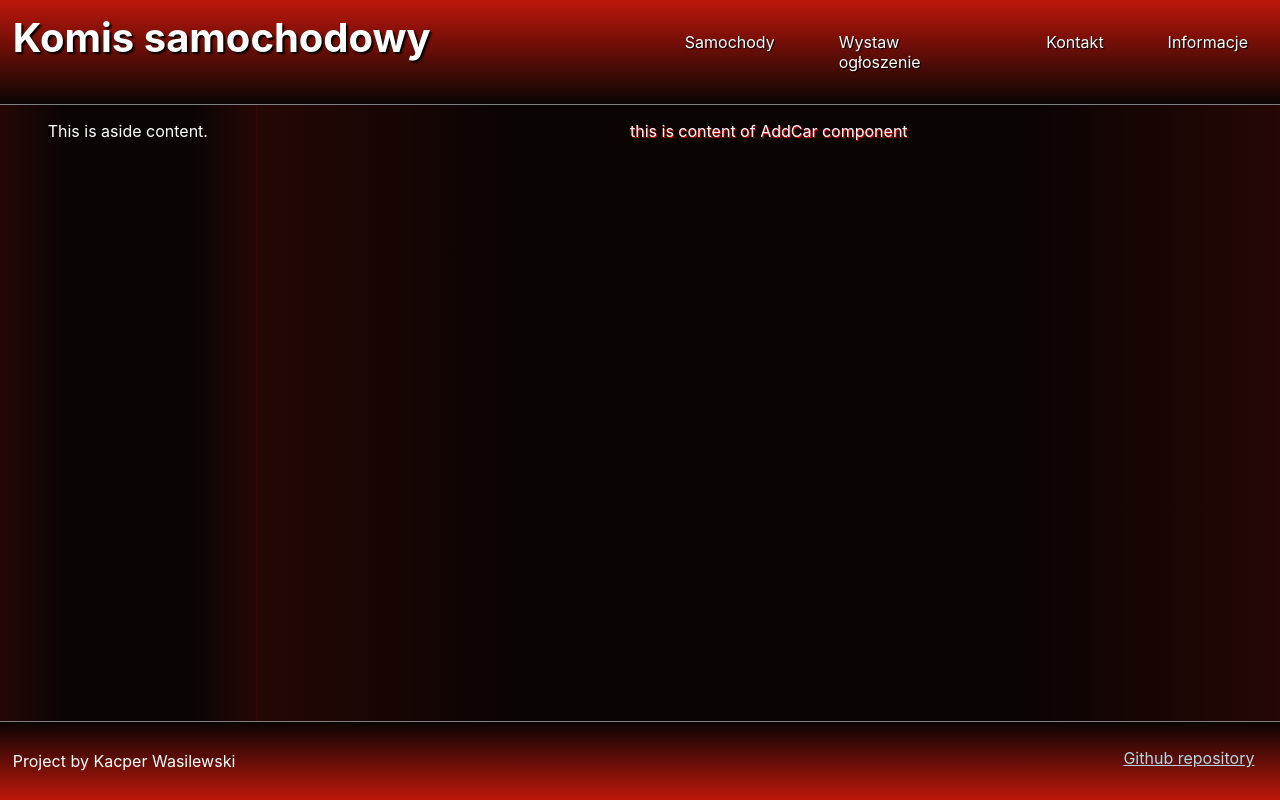
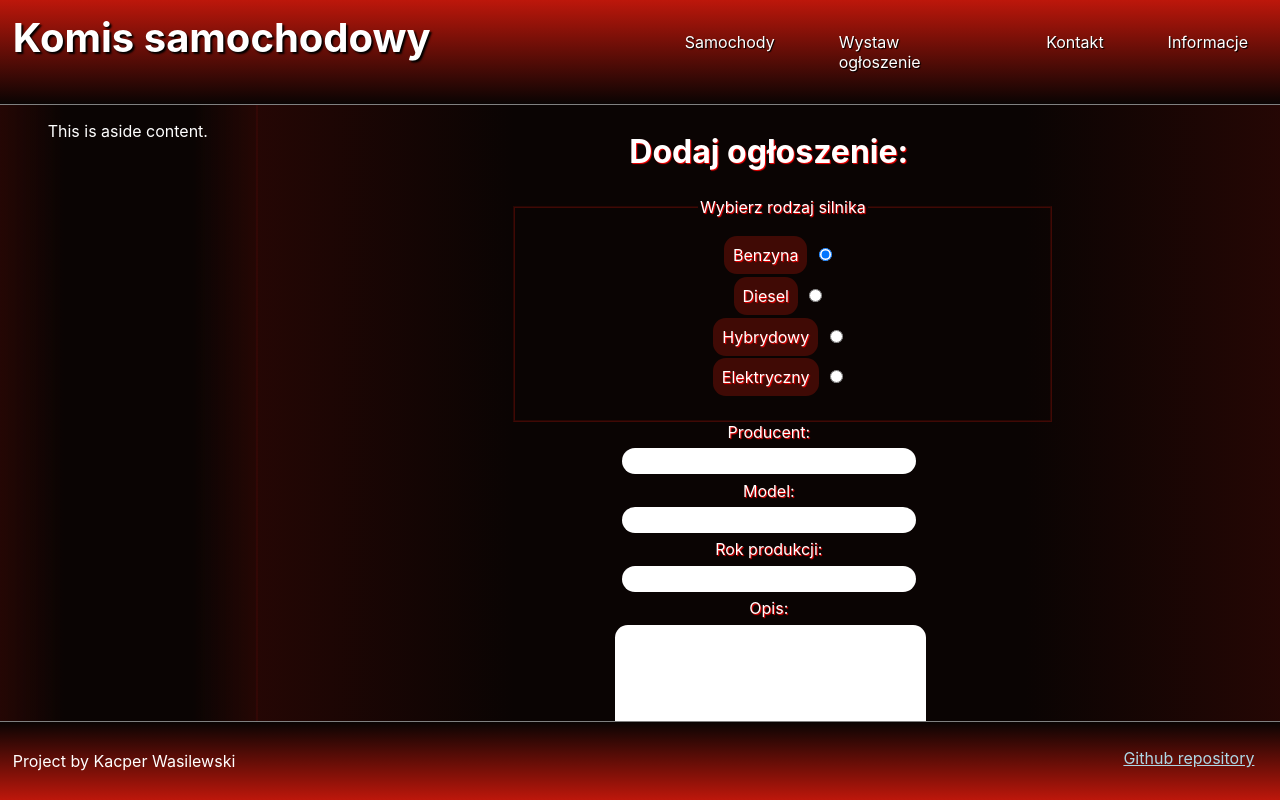
Before and after one commit to KacperW57/Komis-samochodowy, a React (Create React App) app: page /addCar in a window 1280 px wide. Shown: the top 800 px of the page. Built offline with nearby package versions, Linux system fonts and the light colour scheme.

Commit message:
added addCar functionality

```diff
--- a/src/App.css
+++ b/src/App.css
@@ -154,7 +154,7 @@ header nav a:active {
   text-shadow: 1px 1px 1px black;
   color: white;
   text-decoration: none;
-  background-color: rgba(162, 189, 11, 0.5);
+  background-color: rgba(11, 255, 235, 0.555);
   border-radius: 5vw;
 }
 
@@ -241,7 +241,7 @@ header nav a:active {
   text-shadow: 1px 1px 1px black;
   color: white;
   text-decoration: none;
-  background-color: rgba(162, 189, 11, 0.5);
+  background-color: rgba(11, 255, 235, 0.555);
   border-radius: 5vw;
 }
 
@@ -263,6 +263,118 @@ header nav a:active {
   text-shadow: 1px 1px 1px red;
 }
 
+fieldset {
+  border-color: rgba(189, 23, 11, 0.3);
+  width: 50%;
+  margin-left: 25%;
+}
+
+fieldset li {
+  list-style-type: none;
+  padding: 0.5vw;
+  border-radius: 5px;
+  width: 60%;
+  margin: 1vh;
+  margin-left: 13%;
+}
+
+fieldset li input {
+  background-color: rgba(189, 23, 11, 0.3);
+}
+
+fieldset li label {
+  appearance: none;
+  background-color: rgba(189, 23, 11, 0.3);
+  padding: 0.7vw;
+  margin: 0.5vw;
+  border-radius: 1vw;
+}
+
+fieldset li label:hover {
+  background-color: rgba(189, 23, 11, 0.7);
+}
+
+fieldset li label:active {
+  background-color: rgba(189, 23, 11, 0.9);
+}
+
+.inputs {
+  display: block;
+}
+.producer {
+  width: 30%;
+  margin-left: 35%;
+  display: flex;
+  flex-flow: column wrap;
+}
+.producer input {
+  border: none;
+  background-color: white;
+  margin: 0.5vw;
+  border-radius: 5vw;
+  height: 3vh;
+}
+
+.model {
+  width: 30%;
+  margin-left: 35%;
+  display: flex;
+  flex-flow: column wrap;
+}
+
+.model input {
+  border: none;
+  background-color: white;
+  margin: 0.5vw;
+  border-radius: 5vw;
+  height: 3vh;
+}
+
+.year {
+  width: 30%;
+  margin-left: 35%;
+  display: flex;
+  flex-flow: column wrap;
+}
+
+.year input {
+  border: none;
+  background-color: white;
+  margin: 0.5vw;
+  border-radius: 5vw;
+  height: 3vh;
+}
+
+.description {
+  display: flex;
+  flex-flow: column wrap;
+}
+.description textarea {
+  border: none;
+  background-color: white;
+  margin: 0.5vw;
+  border-radius: 1vw;
+  width: 30%;
+  margin-left: 35%;
+  height: 9vw;
+}
+
+form button {
+  padding: 1vw;
+  background-color: rgba(189, 23, 11, 0.6);
+  color: white;
+  border-radius: 20px;
+  margin-bottom: 20vh;
+  text-shadow: 1px 1px 1px red;
+}
+
+form button:hover {
+  box-shadow: inset 2px 2px 2px white, inset -2px -2px 2px black;
+}
+
+form button:active {
+  box-shadow: inset 2px 2px 2px black, inset -2px -2px 2px white;
+}
 /* Contact component styling */
 
 .contactContainer {
--- a/src/components/AddCar.js
+++ b/src/components/AddCar.js
@@ -1,10 +1,153 @@
-import React from "react";
+import React, { useState } from "react";
 import "../App.css";
+import { useDispatch } from "react-redux";
+import { nanoid } from "@reduxjs/toolkit";
+import { addCar } from "../features/cars/carsSlice";
 
 export default function AddCar() {
+  const [engine, setEngine] = useState("Benzyna");
+  const [producer, setProducer] = useState("");
+  const [model, setModel] = useState("");
+  const [year, setYear] = useState("");
+  const [description, setDescription] = useState("");
+
+  const dispatch = useDispatch();
+
+  function handleSubmit(e) {
+    e.preventDefault();
+    const nanoId = nanoid();
+    dispatch(
+      addCar({
+        id: `${nanoId}`,
+        engine_type: `${engine}`,
+        producer: `${producer}`,
+        model: `${model}`,
+        year: `${year}`,
+        description: `${description}`,
+      })
+    );
+
+    setProducer("");
+    setModel("");
+    setYear("");
+    setDescription("");
+  }
+
   return (
     <div className="addCarContainer">
-      <p>this is content of AddCar component</p>
+      <h2>Dodaj ogłoszenie:</h2>
+      <form onSubmit={handleSubmit}>
+        <fieldset>
+          <legend>Wybierz rodzaj silnika</legend>
+          <ul>
+            <li>
+              <label htmlFor="Benzyna">Benzyna</label>
+              <input
+                type="radio"
+                defaultChecked
+                aria-checked
+                name="engine_type"
+                id="Benzyna"
+                value="Benzyna"
+                onClick={() => setEngine("Benzyna")}
+              />
+            </li>
+            <li>
+              <label htmlFor="Diesel">Diesel</label>
+              <input
+                type="radio"
+                name="engine_type"
+                id="Diesel"
+                value="Diesel"
+                onClick={() => setEngine("Diesel")}
+              />
+            </li>
+            <li>
+              <label htmlFor="Hybrydowy">Hybrydowy</label>
+              <input
+                type="radio"
+                name="engine_type"
+                id="Hybrydowy"
+                value="Hybrydowy"
+                onClick={() => setEngine("Hybrydowy")}
+              />
+            </li>
+            <li>
+              <label htmlFor="Elektryczny">Elektryczny</label>
+              <input
+                type="radio"
+                name="engine_type"
+                id="Elektryczny"
+                value="Elektryczny"
+                onClick={() => setEngine("Elektryczny")}
+              />
+            </li>
+          </ul>
+        </fieldset>
+        <div className="inputs">
+          <div className="producer">
+            <label htmlFor="producer">Producent:</label>
+            <input
+              type="text"
+              id="producer"
+              name="producer"
+              required
+              aria-required
+              value={producer}
+              onChange={(e) => {
+                setProducer(e.target.value);
+              }}
+            />
+          </div>
+
+          <div className="model">
+            <label htmlFor="model">Model:</label>
+            <input
+              type="text"
+              id="model"
+              name="model"
+              required
+              aria-required
+              value={model}
+              onChange={(e) => {
+                setModel(e.target.value);
+              }}
+            />
+          </div>
+
+          <div className="year">
+            <label htmlFor="year">Rok produkcji:</label>
+            <input
+              type="number"
+              id="year"
+              name="year"
+              required
+              aria-required
+              value={year}
+              onChange={(e) => {
+                setYear(e.target.value);
+              }}
+            />
+          </div>
+
+          <div className="description">
+            <label htmlFor="description">Opis:</label>
+            <textarea
+              id="description"
+              name="description"
+              required
+              aria-required
+              rows="10"
+              cols="50"
+              value={description}
+              onChange={(e) => {
+                setDescription(e.target.value);
+              }}
+            />
+          </div>
+        </div>
+        <button type="submit">Dodaj samochód</button>
+      </form>
     </div>
   );
 }
--- a/src/components/Cars.js
+++ b/src/components/Cars.js
@@ -14,6 +14,7 @@ export default function Cars() {
     Hybrydowe: (car) => car.engine_type === "Hybrydowy",
     Elektryczne: (car) => car.engine_type === "Elektryczny",
   };
+  console.log(carsArray);
 
   const carsList = carsArray.filter(FILTER_MAP[renderCars]).map((cars) => {
     return (
--- a/src/features/cars/carsSlice.js
+++ b/src/features/cars/carsSlice.js
@@ -204,9 +204,13 @@ const initialState = [
 export const carsSlice = createSlice({
   name: "cars",
   initialState,
-  reducers: {},
+  reducers: {
+    addCar(state, action) {
+      state.push(action.payload);
+    },
+  },
 });
 
-export const {} = carsSlice.actions;
+export const { addCar } = carsSlice.actions;
 
 export default carsSlice.reducer;
```
